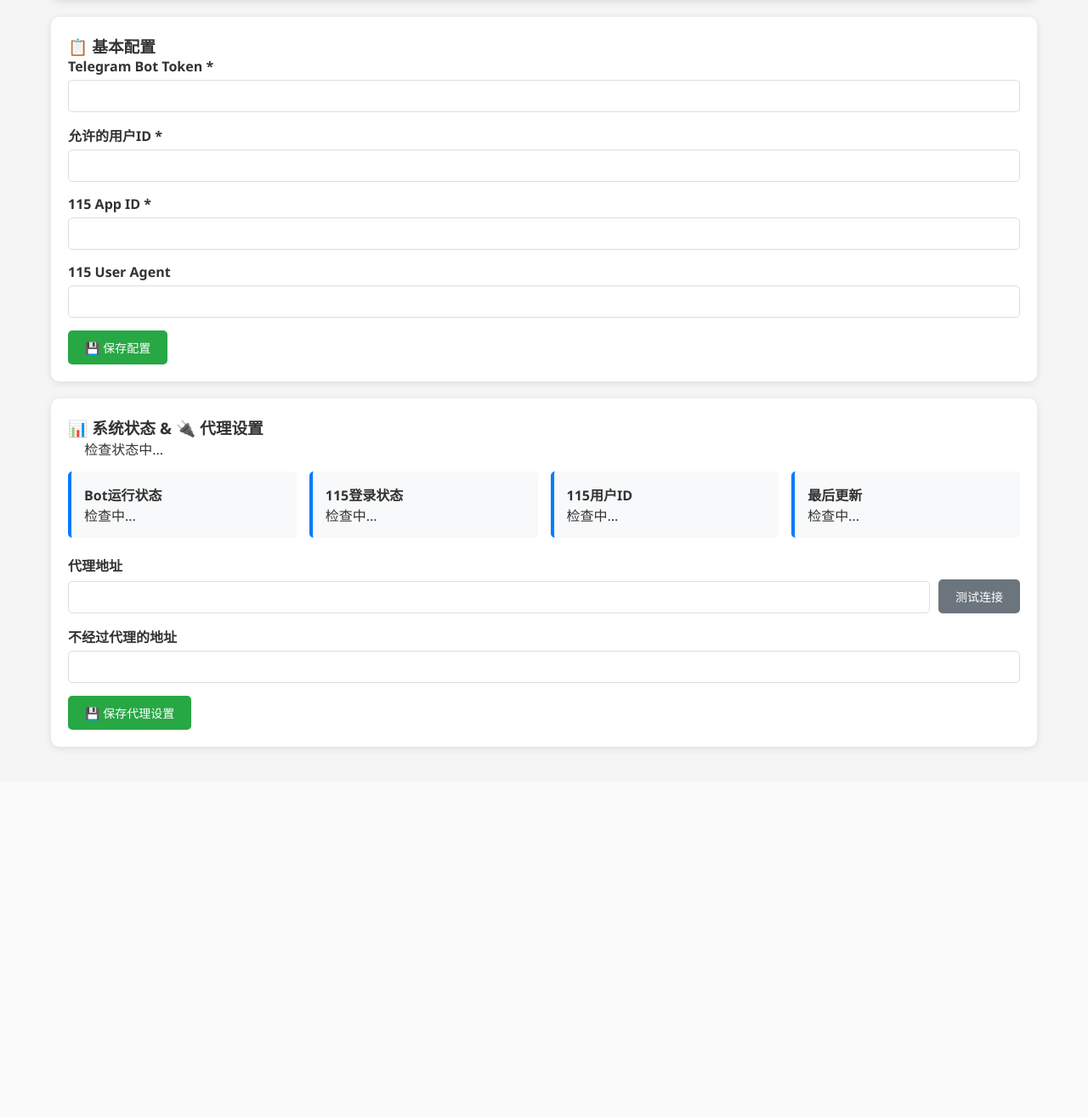
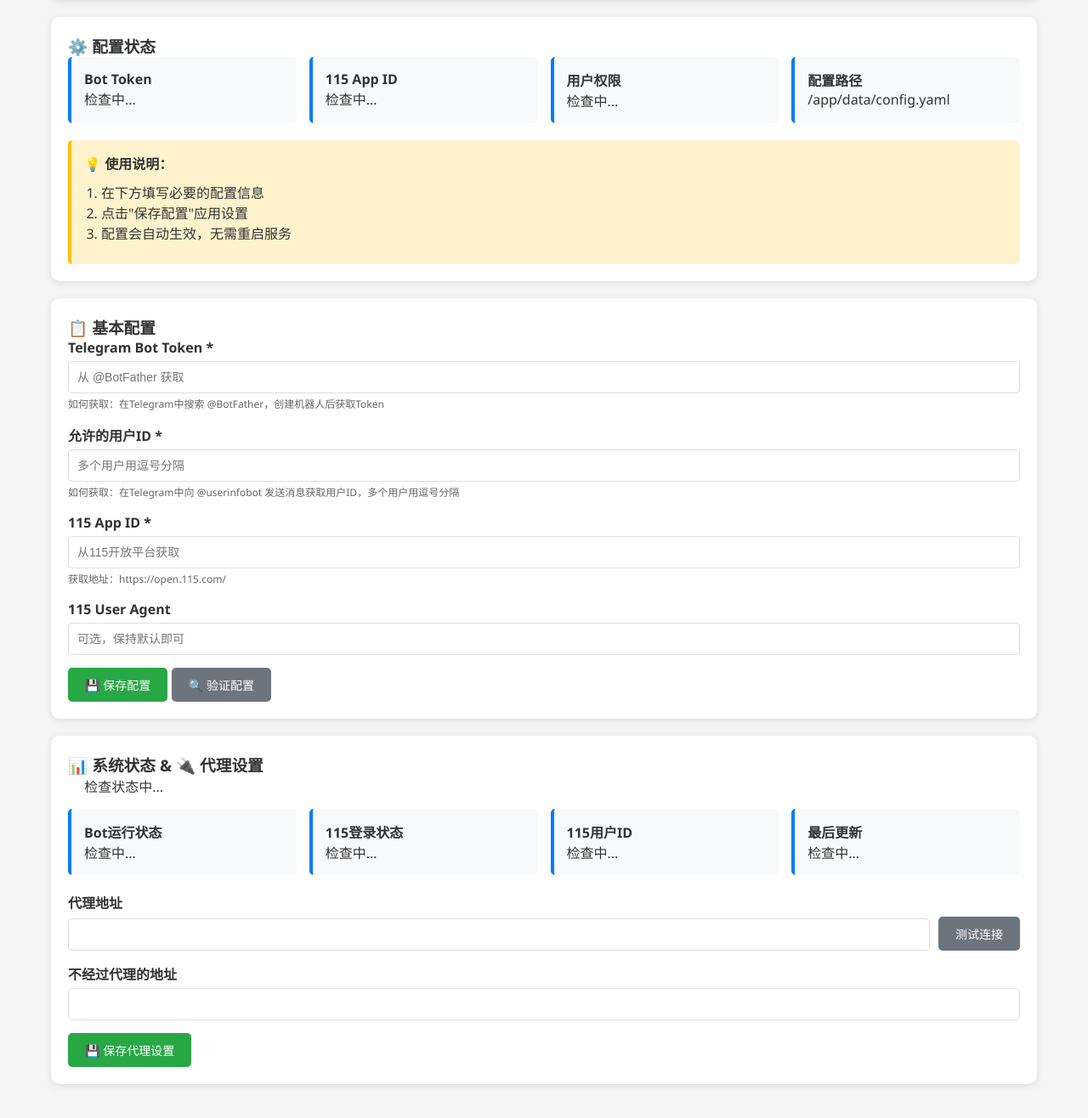
Before and after one commit to janeTingl/telegram-115bot, a Flask app: page / in a window 1280 px wide. Shown: the part 106-1422 px from the top of the page at 85% size. Before the commit the page ends 989 px from the top, so only its background shows below. Run offline with Flask 3, Linux system fonts and the light colour scheme; the visitor is signed in with stand-in values (Sample User, id 1); parts of the project's set-up code (start-up, migrations or seed data) failed here and were passed over.

Commit message:
更新 index.html

```diff
--- a/templates/index.html
+++ b/templates/index.html
@@ -28,6 +28,8 @@
         .test-error { background: #f8d7da; color: #721c24; border: 1px solid #f5c6cb; }
         .status-grid { display: grid; grid-template-columns: repeat(auto-fit, minmax(200px, 1fr)); gap: 15px; margin-bottom: 20px; }
         .status-item { background: #f8f9fa; padding: 15px; border-radius: 5px; border-left: 4px solid #007bff; }
+        small { color: #666; font-size: 12px; }
+        .config-guide { margin-top: 15px; padding: 15px; background: #fff3cd; border-radius: 5px; border-left: 4px solid #ffc107; }
     </style>
 </head>
 <body>
@@ -37,31 +39,67 @@
             <a href="/logout" style="color: #007bff; text-decoration: none;">退出登录</a>
         </div>
 
+        <!-- 配置状态卡片 -->
+        <div class="card">
+            <h3>⚙️ 配置状态</h3>
+            <div class="status-grid">
+                <div class="status-item">
+                    <strong>Bot Token</strong>
+                    <div id="botTokenStatus">检查中...</div>
+                </div>
+                <div class="status-item">
+                    <strong>115 App ID</strong>
+                    <div id="115AppIdStatus">检查中...</div>
+                </div>
+                <div class="status-item">
+                    <strong>用户权限</strong>
+                    <div id="userConfigStatus">检查中...</div>
+                </div>
+                <div class="status-item">
+                    <strong>配置路径</strong>
+                    <div>/app/data/config.yaml</div>
+                </div>
+            </div>
+
+            <div class="config-guide">
+                <strong>💡 使用说明：</strong>
+                <ol style="margin: 10px 0; padding-left: 20px;">
+                    <li>在下方填写必要的配置信息</li>
+                    <li>点击"保存配置"应用设置</li>
+                    <li>配置会自动生效，无需重启服务</li>
+                </ol>
+            </div>
+        </div>
+
         <!-- 基本配置模块 -->
         <div class="card">
             <h3>📋 基本配置</h3>
             <form id="basicConfigForm">
                 <div class="form-group">
                     <label for="bot_token">Telegram Bot Token *</label>
-                    <input type="text" id="bot_token" name="bot_token" required>
+                    <input type="text" id="bot_token" name="bot_token" placeholder="从 @BotFather 获取" required>
+                    <small>如何获取：在Telegram中搜索 @BotFather，创建机器人后获取Token</small>
                 </div>
 
                 <div class="form-group">
-                    <label for="allowed_user">允许的用户ID *</label>
-                    <input type="text" id="allowed_user" name="allowed_user" required>
+                    <label for="allowed_users">允许的用户ID *</label>
+                    <input type="text" id="allowed_users" name="allowed_users" placeholder="多个用户用逗号分隔" required>
+                    <small>如何获取：在Telegram中向 @userinfobot 发送消息获取用户ID，多个用户用逗号分隔</small>
                 </div>
 
                 <div class="form-group">
                     <label for="115_app_id">115 App ID *</label>
-                    <input type="text" id="115_app_id" name="115_app_id" required>
+                    <input type="text" id="115_app_id" name="115_app_id" placeholder="从115开放平台获取" required>
+                    <small>获取地址：https://open.115.com/</small>
                 </div>
 
                 <div class="form-group">
                     <label for="115_user_agent">115 User Agent</label>
-                    <input type="text" id="115_user_agent" name="115_user_agent">
+                    <input type="text" id="115_user_agent" name="115_user_agent" placeholder="可选，保持默认即可">
                 </div>
 
                 <button type="submit" class="success">💾 保存配置</button>
+                <button type="button" onclick="validateConfig()" class="secondary">🔍 验证配置</button>
             </form>
         </div>
 
@@ -113,14 +151,85 @@
     </div>
 
     <script>
+        // 检查配置状态
+        async function checkConfigStatus() {
+            try {
+                const response = await fetch('/api/config');
+                const config = await response.json();
+
+                // 更新配置状态显示
+                document.getElementById('botTokenStatus').textContent =
+                    config.bot_token ? '✅ 已配置' : '❌ 未配置';
+                document.getElementById('115AppIdStatus').textContent =
+                    config['115_app_id'] ? '✅ 已配置' : '❌ 未配置';
+
+                // 检查用户配置
+                const allowedUsers = config.allowed_users || [];
+                if (allowedUsers.length > 0) {
+                    document.getElementById('userConfigStatus').textContent =
+                        `✅ 已配置 ${allowedUsers.length} 个用户`;
+                } else {
+                    document.getElementById('userConfigStatus').textContent = '❌ 未配置';
+                }
+
+            } catch (error) {
+                console.error('检查配置状态失败:', error);
+                document.getElementById('botTokenStatus').textContent = '❌ 检查失败';
+                document.getElementById('115AppIdStatus').textContent = '❌ 检查失败';
+                document.getElementById('userConfigStatus').textContent = '❌ 检查失败';
+            }
+        }
+
+        // 验证配置格式
+        function validateConfig() {
+            const botToken = document.getElementById('bot_token').value;
+            const allowedUsers = document.getElementById('allowed_users').value;
+            const appId = document.getElementById('115_app_id').value;
+
+            let errors = [];
+
+            if (!botToken) {
+                errors.push('Bot Token 不能为空');
+            } else if (!botToken.includes(':')) {
+                errors.push('Bot Token 格式不正确，应包含冒号');
+            }
+
+            if (!allowedUsers) {
+                errors.push('用户ID 不能为空');
+            } else {
+                const users = allowedUsers.split(',').map(u => u.trim()).filter(u => u);
+                if (users.length === 0) {
+                    errors.push('至少需要一个有效的用户ID');
+                }
+                for (let user of users) {
+                    if (!/^\d+$/.test(user)) {
+                        errors.push(`用户ID "${user}" 不是有效的数字`);
+                    }
+                }
+            }
+
+            if (!appId) {
+                errors.push('115 App ID 不能为空');
+            }
+
+            if (errors.length > 0) {
+                alert('配置验证失败：\n\n' + errors.join('\n'));
+            } else {
+                alert('✅ 配置格式验证通过！可以保存配置。');
+            }
+        }
+
         // 加载配置
         async function loadConfig() {
             try {
                 const response = await fetch('/api/config');
                 const config = await response.json();
 
+                // 填充表单
                 document.getElementById('bot_token').value = config.bot_token || '';
-                document.getElementById('allowed_user').value = config.allowed_user || '';
+                document.getElementById('allowed_users').value = Array.isArray(config.allowed_users)
+                    ? config.allowed_users.join(', ')
+                    : (config.allowed_users || '');
                 document.getElementById('115_app_id').value = config['115_app_id'] || '';
                 document.getElementById('115_user_agent').value = config['115_user_agent'] || '';
                 document.getElementById('no_proxy').value = config.no_proxy || '';
@@ -128,6 +237,10 @@
                 if (config.http_proxy) {
                     document.getElementById('proxy_url').value = config.http_proxy;
                 }
+
+                // 检查配置状态
+                await checkConfigStatus();
+
             } catch (error) {
                 console.error('加载配置失败:', error);
             }
@@ -137,12 +250,19 @@
         document.getElementById('basicConfigForm').addEventListener('submit', async (e) => {
             e.preventDefault();
             const formData = new FormData(e.target);
+
+            // 处理用户ID数组
+            const allowedUsers = formData.get('allowed_users').split(',')
+                .map(user => user.trim())
+                .filter(user => user);
+
             const config = {
                 bot_token: formData.get('bot_token'),
-                allowed_user: formData.get('allowed_user'),
+                allowed_users: allowedUsers,  // 保存为数组
                 115_app_id: formData.get('115_app_id'),
-                115_user_agent: formData.get('115_user_agent')
+                115_user_agent: formData.get('115_user_agent') || 'Mozilla/5.0 (Windows NT 10.0; Win64; x64) AppleWebKit/537.36'
             };
+
             try {
                 const response = await fetch('/api/config', {
                     method: 'POST',
@@ -150,9 +270,16 @@
                     body: JSON.stringify(config)
                 });
                 const result = await response.json();
-                alert(result.success ? '配置保存成功！' : '保存失败: ' + result.message);
+
+                if (result.success) {
+                    alert('✅ 配置保存成功！\n\n配置已生效，可以使用机器人功能了。');
+                    // 更新状态显示
+                    await checkConfigStatus();
+                } else {
+                    alert('❌ 保存失败: ' + result.message);
+                }
             } catch (error) {
-                alert('保存失败: ' + error.message);
+                alert('❌ 保存失败: ' + error.message);
             }
         });
 
@@ -246,6 +373,7 @@
             loadConfig();
             updateStatus();
             setInterval(updateStatus, 30000);
+            setInterval(checkConfigStatus, 15000); // 每15秒检查一次配置状态
         });
     </script>
 </body>
```
